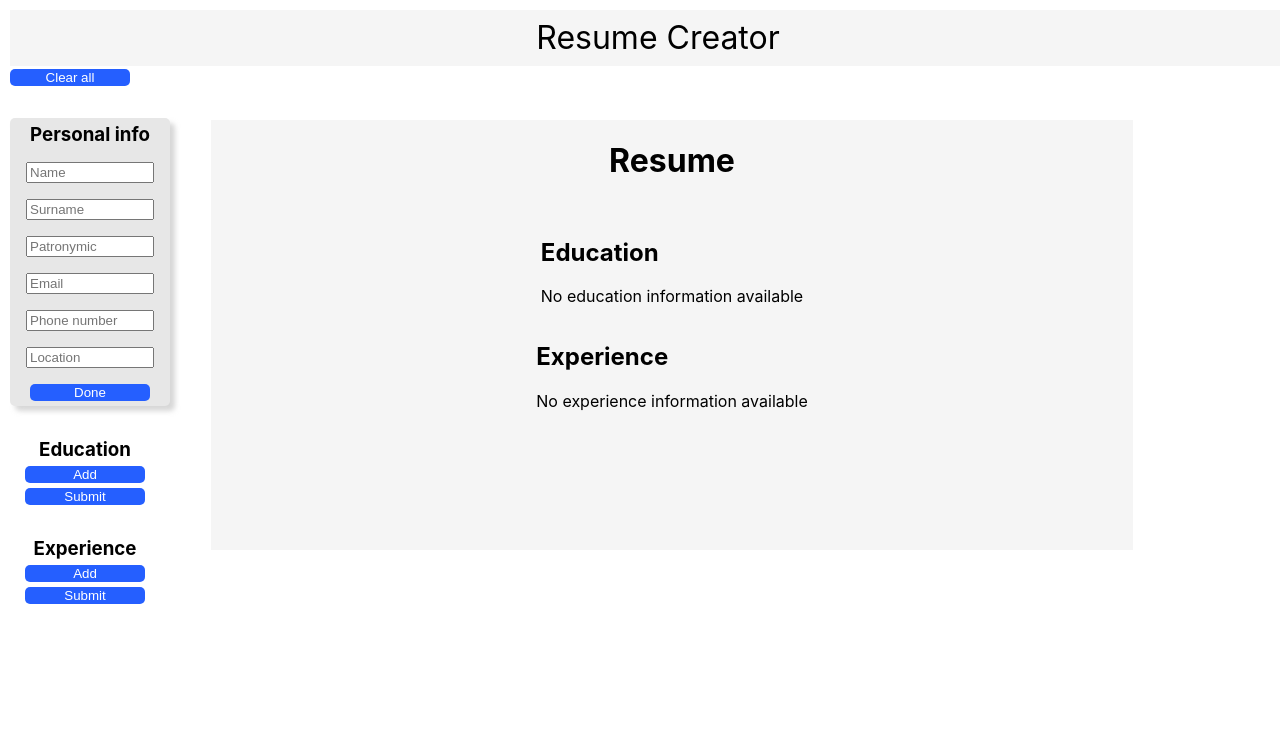
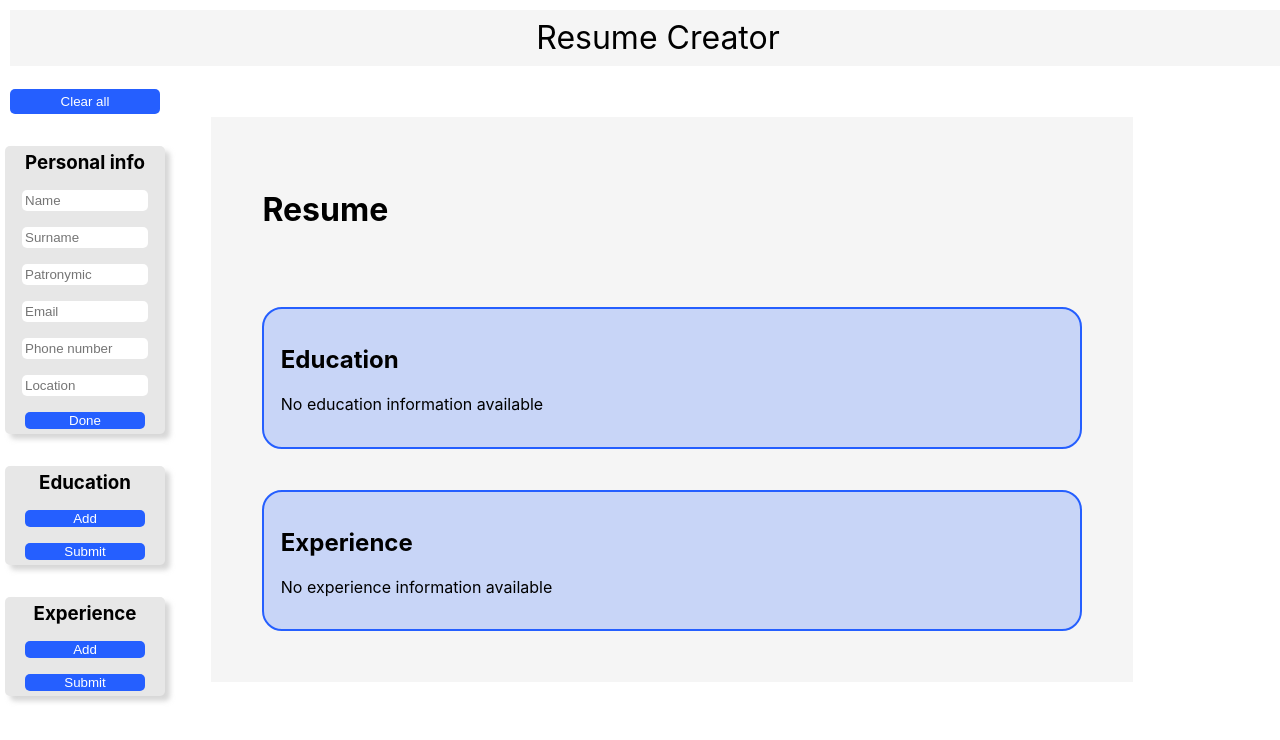
Before and after one commit to yuliaraitsyna/cv_app_react, a React (Create React App) app in the folder cv_app_react/: page / in a window 1280 px wide. Shown: the top 740 px of the page. Built offline with nearby package versions, Linux system fonts and the light colour scheme.

Commit message:
added styles

```diff
--- a/cv_app_react/src/components/Resume/Resume.js
+++ b/cv_app_react/src/components/Resume/Resume.js
@@ -7,13 +7,15 @@ export default function Resume({ data }) {
     <div className="resume-container">
       <div id="resume">
         <h1>Resume</h1>
-        <h3 id="full-name">{data.surname}{" "}{data.name}{" "}{data.patronymic}</h3>
+
         <div className="container">
+          <h3 id="full-name">{data.surname}{" "}{data.name}{" "}{data.patronymic}</h3>
           <p id="email">{data.email}</p>
           <p id="phone-number">{data.phone_number}</p>
           <p id="location">{data.location}</p>
         </div>
-        <div id="education-section">
+
+        <div id="education-block">
           <h2>Education</h2>
           {data.education && data.education.length > 0 ? (
             data.education.map((education, index) => (
@@ -23,7 +25,8 @@ export default function Resume({ data }) {
             <p>No education information available</p>
           )}
         </div>
-        <div id="experience-section">
+
+        <div id="experience-block">
           <h2>Experience</h2>
           {data.experience && data.experience.length > 0 ? (
             data.experience.map((experience, index) => (
@@ -33,6 +36,7 @@ export default function Resume({ data }) {
             <p>No experience information available</p>
           )}
         </div>
+
       </div>
     </div>
   );
--- a/cv_app_react/src/styles/Aside.css
+++ b/cv_app_react/src/styles/Aside.css
@@ -1,12 +1,13 @@
 .aside {
     display: flex;
     flex-direction: column;
+    align-items: center;
     gap:4vh;
     height:fit-content;
     width:150px;
 }
 
-.education-section, .experience-section, .personal-section {
+#education-section, #experience-section, .personal-section {
     display: flex;
     flex-direction:column;
     align-items: center;
@@ -20,7 +21,7 @@
     width:100%;
 }
 
-.education-section > div, .experience-section > div {
+#education-section > div, #experience-section > div {
     display: flex;
     flex-direction: column;
     align-items: center;
@@ -28,9 +29,17 @@
     width:100%;
 }
 
-input, select, button {
+select, button {
     width:80%;
     margin:0;
+}
+
+input {
+    width:80%;
+    margin:0;
+    border: none;
+    border-radius: 5px;
+    padding:2%;
 }
 
 form {
@@ -52,9 +61,13 @@ h3 {
     margin: 0;
 }
 
-.clear-btn-container > button {
+.clear-btn {
     margin-top: 15%;
-    width:calc(100% + 10px);
+    width:100%;
+}
+
+.clear-btn > button {
+    width:100%;
     height:25px;
 }
 
@@ -77,13 +90,14 @@ h3 {
     .resume-container{
         order:1;
         width:90%;
-        aspect-ratio: 0.7;
-        border:solid red;
     }
     .App{
         padding:0;
     }
-    .clear-btn-container > button {
-        width:100%;
+    .clear-btn {
+        margin-top: 0;
+    }
+    button {
+        padding: 1%;
     }
 }
--- a/cv_app_react/src/styles/Resume.css
+++ b/cv_app_react/src/styles/Resume.css
@@ -7,10 +7,19 @@
 }
 
 #resume {
-    width: 90%;
-    height: 80%;
+    width: 80%;
+    height:fit-content;
+    padding: 5%;
+    margin: 5%;
     background-color: whitesmoke;
     display: flex;
     flex-direction: column;
-    align-items: center;
 }
+
+#education-block, #experience-block {
+    background-color: rgba(37, 95, 255, 0.212);
+    border:solid rgb(37, 95, 255) 2px;
+    border-radius: 20px;
+    margin-top:5%;
+    padding: 2%;
+}
```
